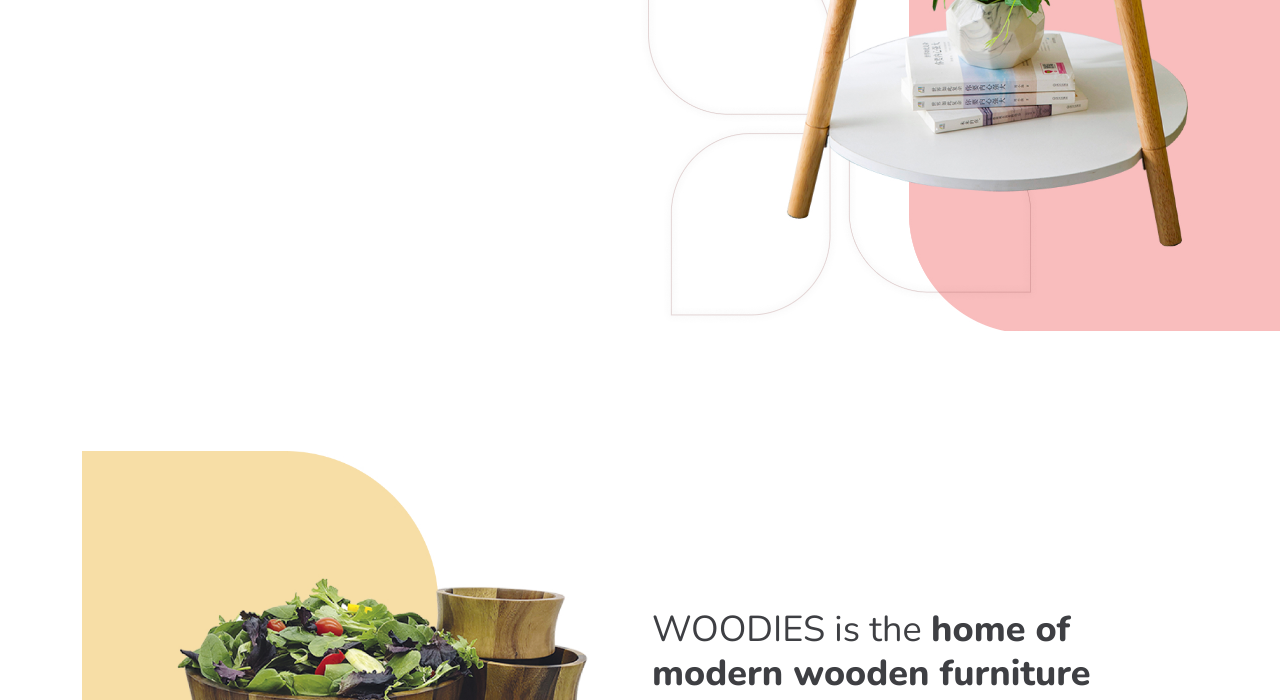
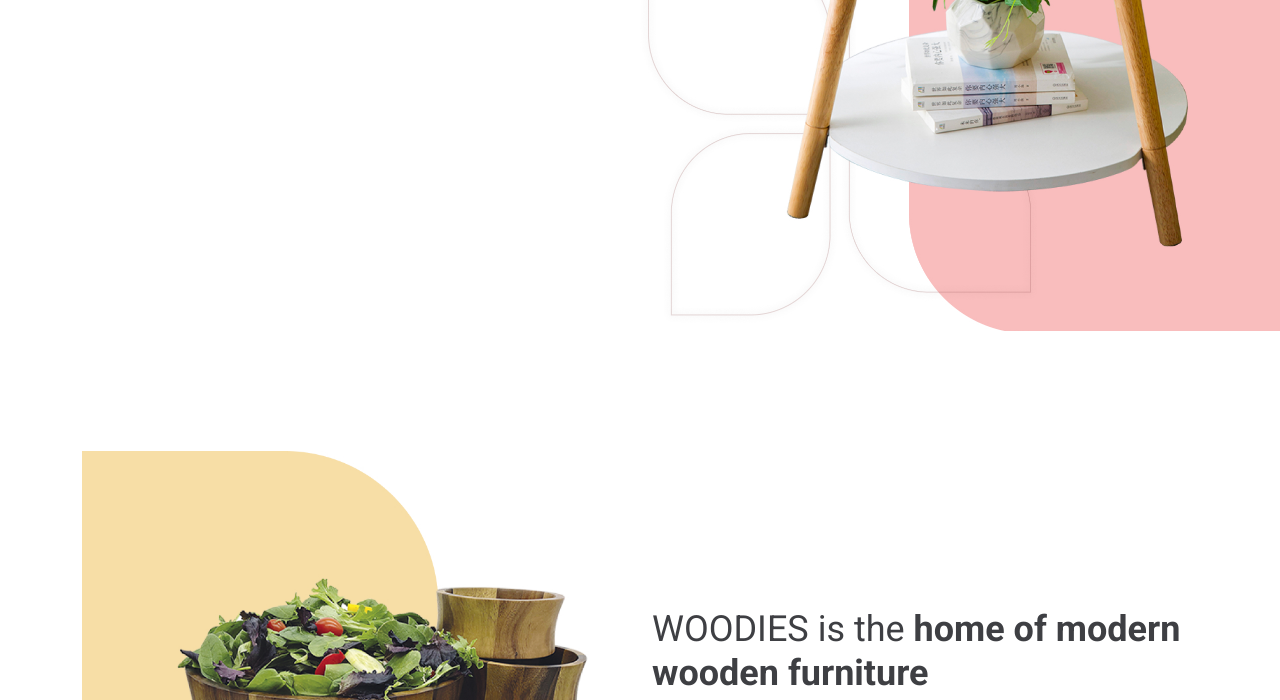
Before and after one commit to abraham1669/ing-soft-segundo-parcial, a plain HTML site: page index.html in a window 1280 px wide. Shown: the part 469-1169 px from the top of the page. Drawn offline with nearby package versions, Linux system fonts and the light colour scheme.

Commit message:
Se reemplaza la tipografía nunito por roboto

```diff
--- a/css/style.css
+++ b/css/style.css
@@ -1,5 +1,5 @@
 body {
-  font-family: 'Nunito', sans-serif;
+  font-family: 'Roboto', sans-serif;
 }
 .header {
   min-height: 800px;
--- a/index.html
+++ b/index.html
@@ -15,7 +15,7 @@
     <link rel="preconnect" href="https://fonts.googleapis.com" />
     <link rel="preconnect" href="https://fonts.gstatic.com" crossorigin />
     <link
-      href="https://fonts.googleapis.com/css2?family=Nunito:wght@400;600;800&display=swap"
+      href="https://fonts.googleapis.com/css2?family=Roboto:wght@400;700&display=swap"
       rel="stylesheet"
     />
     <link rel="stylesheet" href="css/style.css" />
```
Also changed, not shown: img/cucharas.jpg (added).
